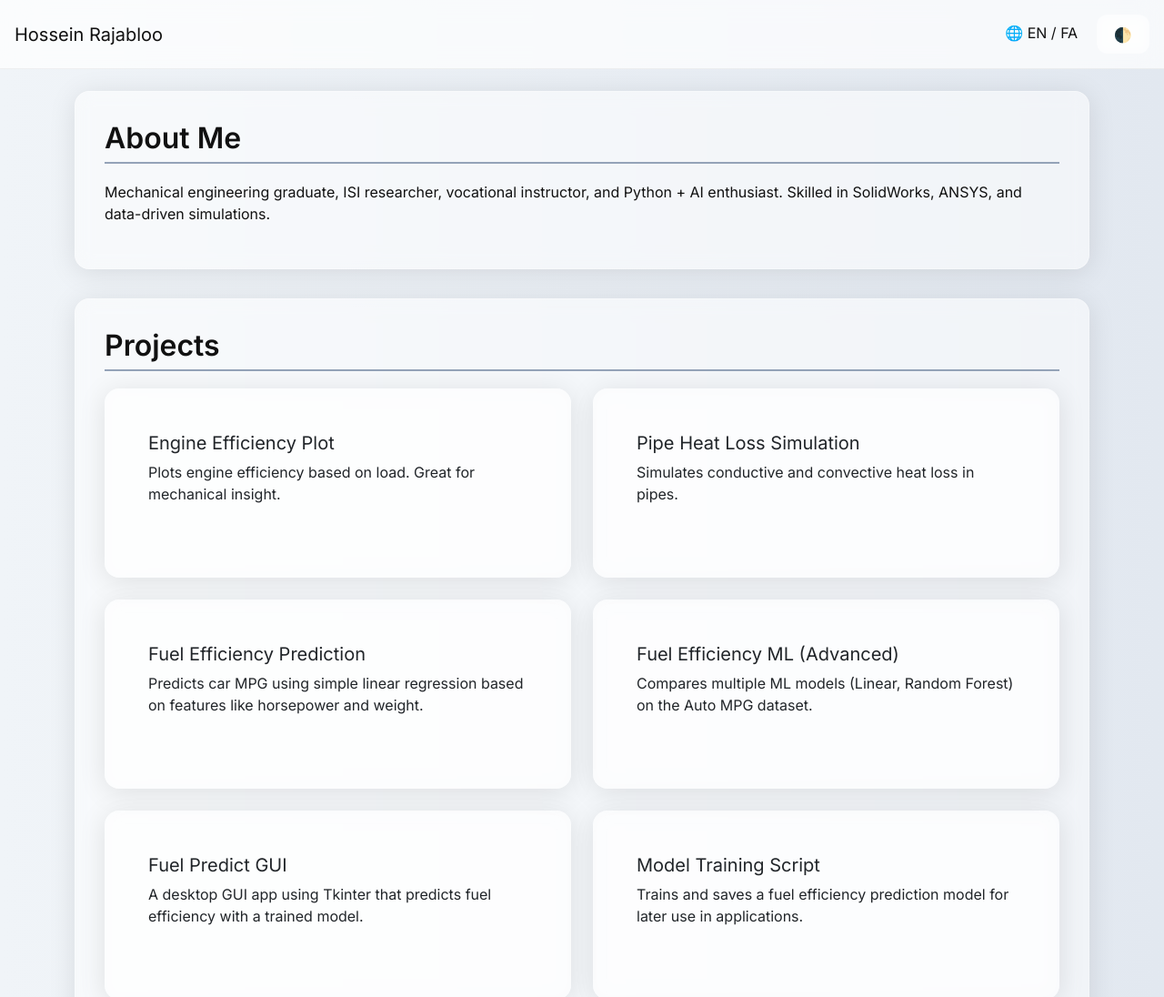
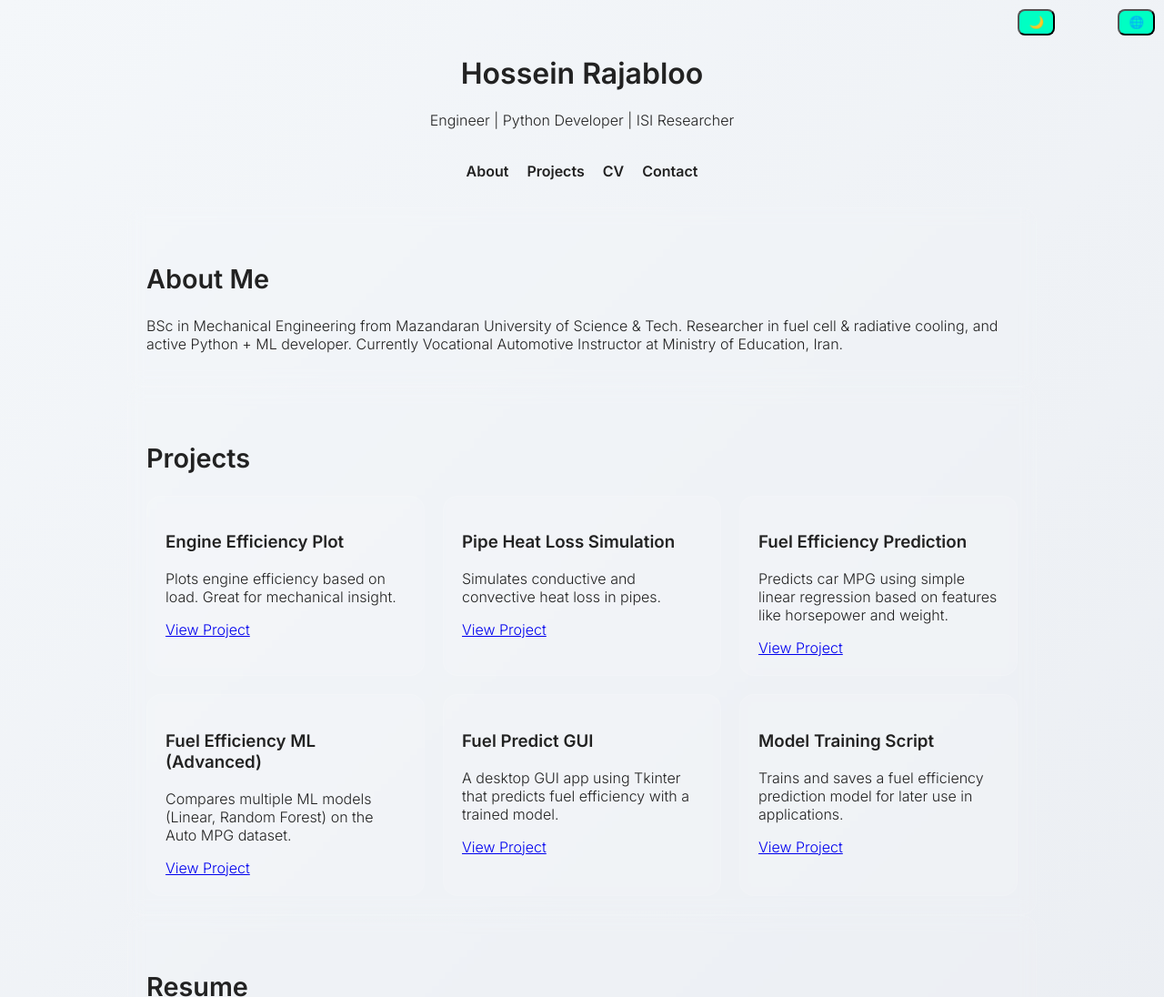
Before and after one commit to HowsseinRj/Python-Simulations, a plain HTML site: page index.html in a window 1280 px wide. Shown: the top 1096 px of the page at 91% size. Drawn offline with nearby package versions, Linux system fonts and the light colour scheme.

Commit message:
Update index.html

```diff
--- a/index.html
+++ b/index.html
@@ -1,149 +1,200 @@
 <!DOCTYPE html>
 <html lang="en">
 <head>
-  <meta charset="UTF-8">
-  <meta name="viewport" content="width=device-width, initial-scale=1.0">
-  <title>Hossein Rajabloo | Engineering Portfolio</title>
-  <link rel="stylesheet" href="https://cdn.jsdelivr.net/npm/bootstrap@5.3.0/dist/css/bootstrap.min.css">
-  <link href="https://cdn.jsdelivr.net/npm/bootstrap-icons/font/bootstrap-icons.css" rel="stylesheet">
-  <link href="https://fonts.googleapis.com/css2?family=Vazirmatn&family=Inter:wght@400;600&display=swap" rel="stylesheet">
+  <meta charset="UTF-8" />
+  <meta name="viewport" content="width=device-width, initial-scale=1.0" />
+  <title>Hossein Rajabloo | Portfolio</title>
+  <link href="https://fonts.googleapis.com/css2?family=Inter:wght@300;600&display=swap" rel="stylesheet">
+  <script>
+    function switchLang(lang) {
+      document.documentElement.lang = lang;
+      document.body.classList.toggle('rtl', lang === 'fa');
+    }
+    function toggleDarkMode() {
+      document.body.classList.toggle('dark');
+    }
+  </script>
   <style>
     body {
-      font-family: 'Inter', 'Vazirmatn', sans-serif;
-      background: linear-gradient(to right, #f0f4f8, #e2e8f0);
-      color: #111;
-      transition: 0.3s ease-in-out;
+      margin: 0;
+      font-family: 'Inter', sans-serif;
+      background: linear-gradient(135deg, #f4f7fa, #e9ecf1);
+      color: #222;
+      padding: 0 20px;
+      transition: background 0.5s, color 0.5s;
     }
-    body.dark-mode {
-      background: linear-gradient(to right, #1f2937, #111827);
-      color: #e5e7eb;
+    body.dark {
+      background: linear-gradient(135deg, #1e1e2f, #2a2a40);
+      color: #fff;
+    }
+    body.rtl {
+      direction: rtl;
+      text-align: right;
     }
     header {
-      backdrop-filter: blur(14px);
-      background-color: rgba(255,255,255,0.7);
-      border-bottom: 1px solid rgba(0,0,0,0.05);
+      text-align: center;
+      padding: 40px 20px 20px;
+    }
+    nav {
+      display: flex;
+      justify-content: center;
+      gap: 20px;
+      margin-bottom: 30px;
+      flex-wrap: wrap;
+    }
+    nav a {
+      color: inherit;
+      text-decoration: none;
+      font-weight: bold;
+      position: relative;
+    }
+    nav a::after {
+      content: '';
+      display: block;
+      height: 2px;
+      background: #00ffc3;
+      width: 0%;
+      transition: width 0.3s;
+      position: absolute;
+      bottom: -5px;
+      left: 0;
+    }
+    nav a:hover::after {
+      width: 100%;
     }
     .glass {
-      background: rgba(255,255,255,0.5);
+      background: rgba(255, 255, 255, 0.05);
+      border: 1px solid rgba(255, 255, 255, 0.1);
+      padding: 20px;
       border-radius: 16px;
-      padding: 2rem;
-      backdrop-filter: blur(10px);
-      box-shadow: 0 4px 30px rgba(0, 0, 0, 0.1);
-      border: 1px solid rgba(255, 255, 255, 0.3);
-      margin-bottom: 2rem;
+      backdrop-filter: blur(8px);
+      transition: transform 0.3s ease;
     }
-    .btn-glass {
-      background: rgba(255,255,255,0.3);
+    .glass:hover {
+      transform: scale(1.02);
+    }
+    .container {
+      max-width: 1000px;
+      margin: auto;
+    }
+    h2 {
+      margin-top: 40px;
+      font-size: 1.8rem;
+    }
+    .project-container {
+      display: grid;
+      grid-template-columns: repeat(auto-fit, minmax(280px, 1fr));
+      gap: 20px;
+      margin-top: 20px;
+    }
+    footer {
+      text-align: center;
+      padding: 40px 20px;
+      font-size: 0.9rem;
+      color: #888;
+    }
+    .lang-toggle, .dark-toggle {
+      position: fixed;
+      top: 10px;
+      right: 10px;
+      margin-left: 10px;
+      cursor: pointer;
+      padding: 5px 10px;
+      background: #00ffc3;
+      color: #000;
+      border-radius: 8px;
+      z-index: 999;
+    }
+    .lang-toggle { right: 10px; }
+    .dark-toggle { right: 120px; }
+    input, textarea {
+      width: 100%;
+      padding: 10px;
+      margin: 10px 0;
+      border-radius: 8px;
+      border: 1px solid #ccc;
+    }
+    button[type="submit"] {
+      background: #00ffc3;
       border: none;
-      backdrop-filter: blur(6px);
-      padding: 0.6rem 1.2rem;
-      border-radius: 12px;
-      transition: 0.3s;
+      padding: 10px 20px;
+      border-radius: 8px;
+      cursor: pointer;
+      transition: background 0.3s;
     }
-    .btn-glass:hover {
-      background: rgba(255,255,255,0.5);
-    }
-    .lang-switch {
-      cursor: pointer;
-      margin-right: 1rem;
-    }
-    .category-title {
-      font-weight: bold;
-      border-bottom: 2px solid #94a3b8;
-      padding-bottom: 0.4rem;
-      margin-bottom: 1.2rem;
+    button[type="submit"]:hover {
+      background: #00dab3;
     }
   </style>
 </head>
-<body lang="en">
-<header class="p-3 d-flex justify-content-between align-items-center">
-  <h1 class="h5 mb-0">Hossein Rajabloo</h1>
-  <div>
-    <span class="lang-switch" onclick="switchLang()">🌐 EN / FA</span>
-    <button class="btn btn-glass" onclick="toggleDarkMode()">🌓</button>
-  </div>
+<body>
+  <button class="lang-toggle" onclick="switchLang(document.documentElement.lang === 'en' ? 'fa' : 'en')">🌐</button>
+  <button class="dark-toggle" onclick="toggleDarkMode()">🌙</button>
+
+  <header>
+    <h1>Hossein Rajabloo</h1>
+    <p>Engineer | Python Developer | ISI Researcher</p>
   </header>
 
-<main class="container py-4">
+  <nav>
+    <a href="#about">About</a>
+    <a href="#projects">Projects</a>
+    <a href="#resume">CV</a>
+    <a href="#contact">Contact</a>
+  </nav>
 
-  <section class="glass">
-    <h2 class="category-title" data-en="About Me" data-fa="درباره من">About Me</h2>
-    <p id="about"></p>
+  <div class="container">
+    <section id="about" class="glass">
+      <h2>About Me</h2>
+      <p>BSc in Mechanical Engineering from Mazandaran University of Science & Tech. Researcher in fuel cell & radiative cooling, and active Python + ML developer. Currently Vocational Automotive Instructor at Ministry of Education, Iran.</p>
     </section>
 
-  <section class="glass">
-    <h2 class="category-title" data-en="Projects" data-fa="پروژه‌ها">Projects</h2>
-    <div id="projects" class="row row-cols-1 row-cols-md-2 g-4"></div>
+    <section id="projects" class="glass">
+      <h2>Projects</h2>
+      <div id="project-list" class="project-container"></div>
     </section>
 
-  <section class="glass">
-    <h2 class="category-title" data-en="Resume" data-fa="رزومه">Resume</h2>
+    <section id="resume" class="glass">
+      <h2>Resume</h2>
       <ul>
-      <li>B.Sc. Mechanical Engineering, Mazandaran University of Science & Technology (2012–2017)</li>
-      <li>Instructor at Ministry of Education (2023–Now)</li>
-      <li>HVAC Trainer at TVTO (2017–2019)</li>
-      <li>Published in Civilica; ISI paper under review in Elsevier</li>
+        <li>📚 B.Sc. Mechanical Engineering (2012–2017)</li>
+        <li>🧪 ISI Researcher (2 papers: CIVILICA + Elsevier)</li>
+        <li>🛠️ Automotive Instructor, Ministry of Education (since 2023)</li>
+        <li>👨‍🏫 Instructor of HVAC in Technical & Vocational Org. (2017–2019)</li>
+        <li>👨‍💻 Python, ANSYS, SolidWorks, ML & GUI Dev</li>
       </ul>
     </section>
 
-  <section class="glass">
-    <h2 class="category-title" data-en="Contact" data-fa="تماس با من">Contact</h2>
-    <form action="https://formsubmit.co/hosseinrj1994@gmail.com" method="POST">
-      <div class="mb-2"><input type="text" name="name" class="form-control" placeholder="Name" required></div>
-      <div class="mb-2"><input type="email" name="email" class="form-control" placeholder="Email" required></div>
-      <div class="mb-2"><textarea name="message" class="form-control" rows="4" placeholder="Message" required></textarea></div>
-      <button type="submit" class="btn btn-primary">Send</button>
+    <section id="contact" class="glass">
+      <h2>Contact Me</h2>
+      <form action="https://formspree.io/f/your-email" method="POST">
+        <input type="text" name="name" placeholder="Your Name" required>
+        <input type="email" name="email" placeholder="Your Email" required>
+        <textarea name="message" rows="5" placeholder="Your Message" required></textarea>
+        <button type="submit">Send</button>
       </form>
     </section>
+  </div>
 
-</main>
-
-<footer class="text-center py-3">
-  <small>© 2025 Hossein Rajabloo — Built with 💡 and hosted on GitHub Pages</small>
+  <footer>
+    &copy; 2025 Hossein Rajabloo — All rights reserved.
   </footer>
 
   <script>
-const aboutText = {
-  en: `Mechanical engineering graduate, ISI researcher, vocational instructor, and Python + AI enthusiast. Skilled in SolidWorks, ANSYS, and data-driven simulations.`,
-  fa: `فارغ‌التحصیل مهندسی مکانیک، پژوهشگر ISI، مدرس فنی‌و‌حرفه‌ای و علاقه‌مند به پایتون و هوش مصنوعی. مسلط به سالیدورک، انسیس و شبیه‌سازی داده‌محور.`
-};
-
-function switchLang() {
-  const lang = document.body.lang === 'en' ? 'fa' : 'en';
-  document.body.lang = lang;
-  document.getElementById('about').innerText = aboutText[lang];
-  document.querySelectorAll('[data-en]').forEach(el => {
-    el.innerText = el.dataset[lang];
+    fetch('projects.json')
+      .then(response => response.json())
+      .then(projects => {
+        const container = document.getElementById('project-list');
+        projects.forEach(project => {
+          const card = document.createElement('div');
+          card.className = 'glass';
+          card.innerHTML = `
+            <h3>${project.title}</h3>
+            <p>${project.description}</p>
+            <a href="${project.link}" target="_blank">View Project</a>
+          `;
+          container.appendChild(card);
         });
-}
-
-function toggleDarkMode() {
-  document.body.classList.toggle("dark-mode");
-}
-
-function loadProjects() {
-  fetch("projects.json")
-    .then(res => res.json())
-    .then(data => {
-      const container = document.getElementById("projects");
-      data.forEach(p => {
-        container.innerHTML += `
-          <div class="col">
-            <div class="card h-100 glass border-0">
-              <div class="card-body">
-                <h5 class="card-title">${p.title}</h5>
-                <p class="card-text">${p.description}</p>
-              </div>
-            </div>
-          </div>
-        `;
-      });
-    });
-}
-
-document.addEventListener("DOMContentLoaded", () => {
-  document.getElementById("about").innerText = aboutText.en;
-  loadProjects();
       });
   </script>
 </body>
```
Lines whose indentation alone changed are shown as unchanged.
